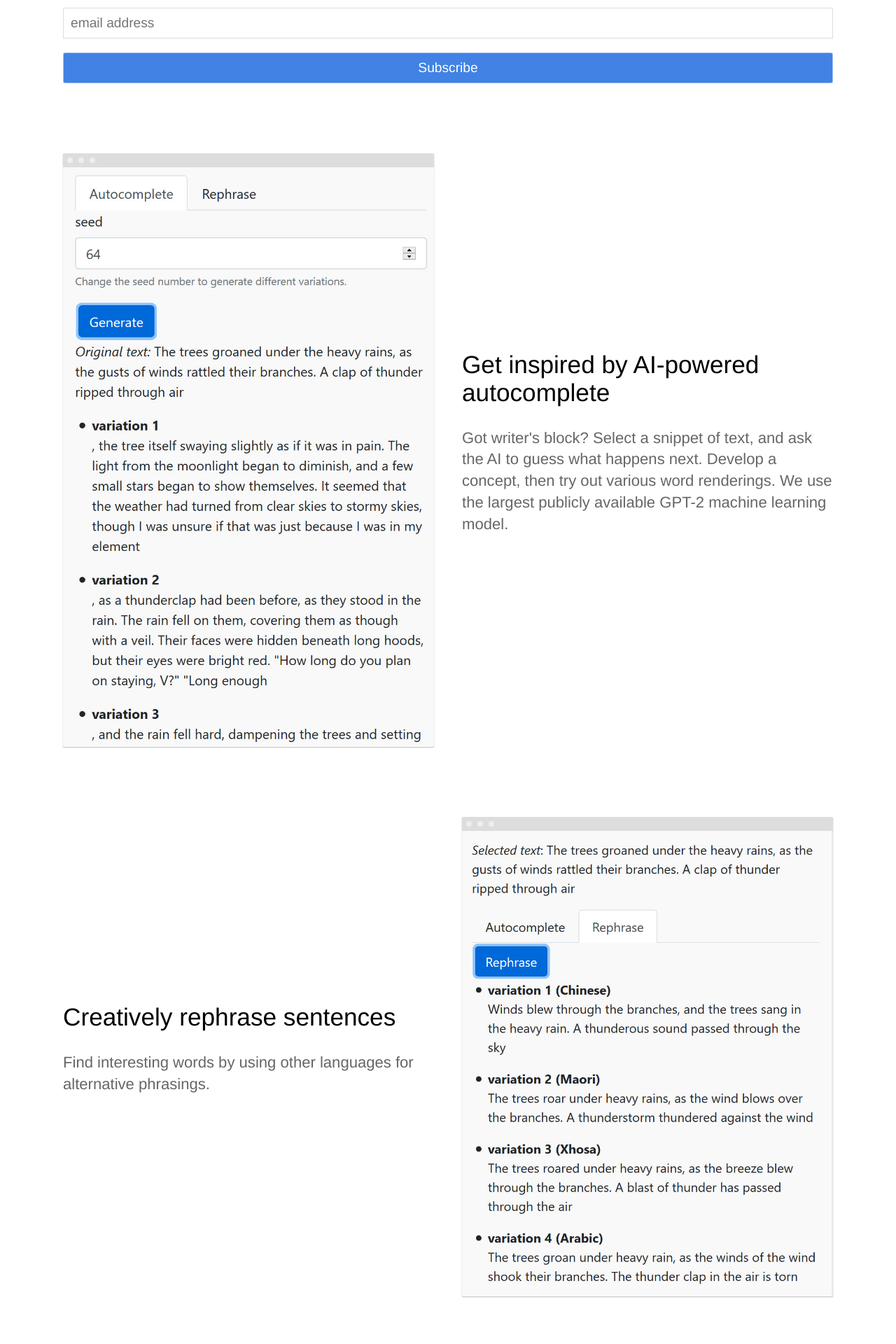
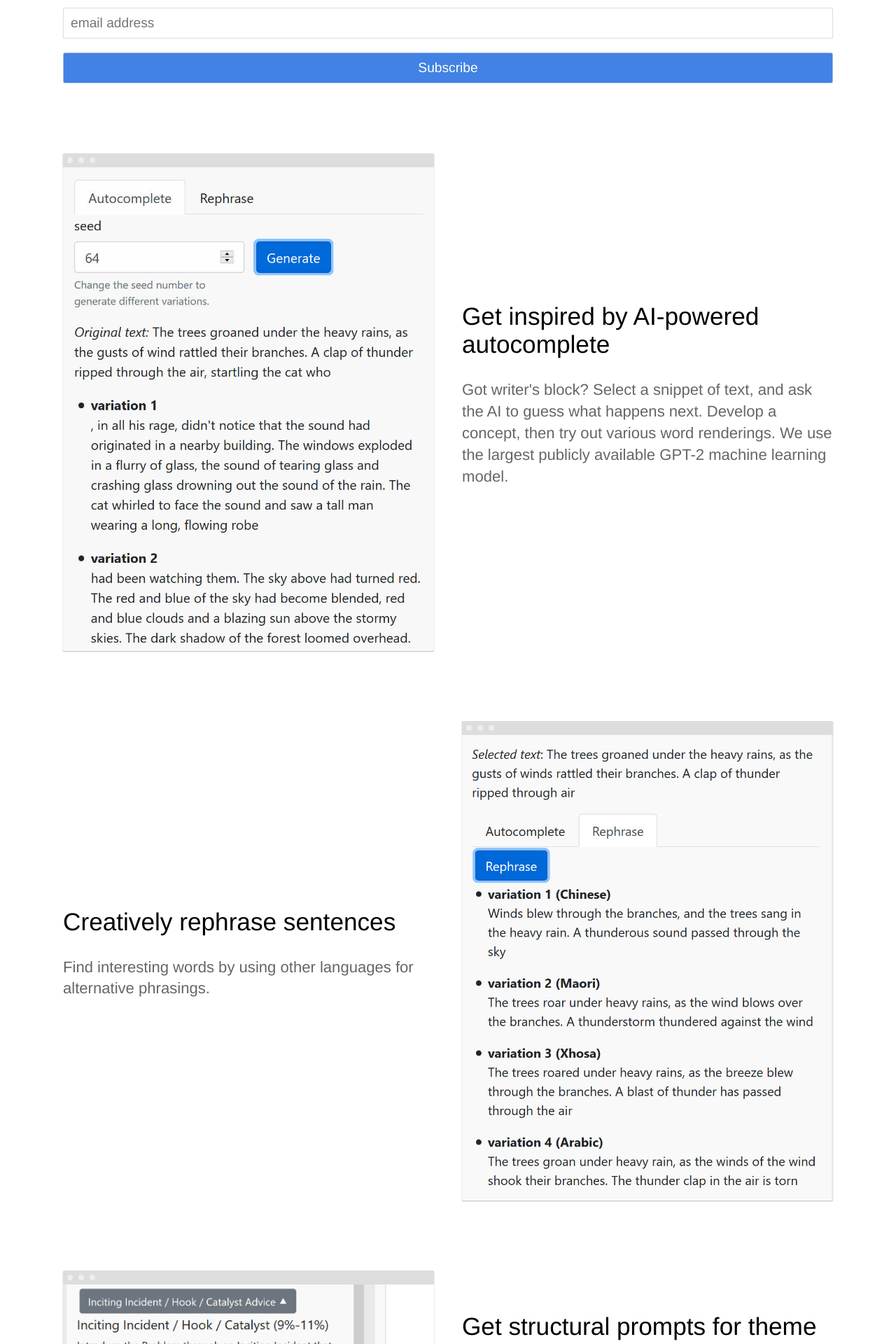
Before and after one commit to headchem/story-ghost, a Jekyll site: the page built from index.html, in a window 1280 px wide. Shown: the part 931-2851 px from the top of the page at 70% size. Built offline with Jekyll 4.4.1, drawn with Linux system fonts in a browser that asks for light colours; comment, search, counter and statistics services are not loaded.

Commit message:
update gpt screenshot

```diff
--- a/index.html
+++ b/index.html
@@ -53,7 +53,7 @@
 				<p>Got writer's block? Select a snippet of text, and ask the AI to guess what happens next. Develop a concept, then try out various word renderings. We use the largest publicly available GPT-2 machine learning model.</p>
 			</div>
 			<div class="image">
-				<img src="{{ site.baseurl }}/images/screen2.jpg" alt="Screenshot" class="screenshot editable" />
+				<img src="{{ site.baseurl }}/images/screen6.jpg" alt="Screenshot" class="screenshot editable" />
 			</div>
 		</div>
 	</section>
```
Also changed, not shown: images/screen6.jpg (added).
